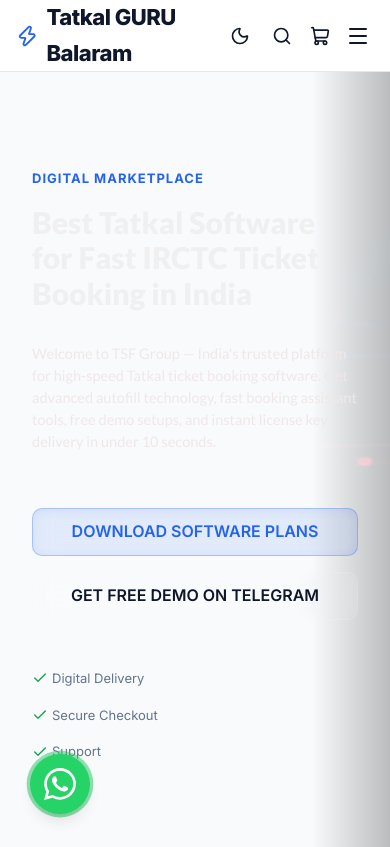
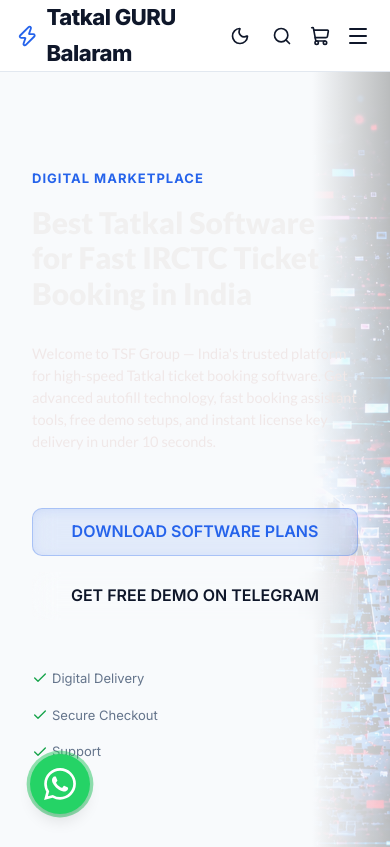
Before and after one commit to tatkalgurubalaram/tatkalguru, a React (Vite) app: page / in a window 390 px wide. Shown: the top 847 px of the page. Built offline with nearby package versions, Linux system fonts and the light colour scheme; no server answers; the HTML template or start-up script is replaced by a standard one.

Commit message:
Use image.png as mobile hero background

```diff
--- a/src/components/home/HeroSection.tsx
+++ b/src/components/home/HeroSection.tsx
@@ -5,6 +5,7 @@
 import { Check } from 'lucide-react';
 import { useTheme } from '../../context/ThemeContext';
 import heroBg from '../../assets/hero-bg.png';
+import mobileHeroBg from '../../assets/image.png';
 
 export const HeroSection: React.FC = () => {
   const { theme } = useTheme();
@@ -12,14 +13,29 @@
 
   return (
     <section style={{ backgroundColor: 'var(--color-bg)', position: 'relative', overflow: 'hidden', padding: 'var(--space-16) 0' }}>
-      {/* Background Image Layer */}
+      {/* Desktop Background Image Layer */}
       <div
+        className="hidden md:block"
         style={{
           position: 'absolute',
           inset: 0,
           backgroundImage: `url(${heroBg})`,
           backgroundSize: 'cover',
           backgroundPosition: 'right center',
+          opacity: isDark ? 0.45 : 0.25,
+          zIndex: 0
+        }}
+      />
+
+      {/* Mobile Background Image Layer */}
+      <div
+        className="block md:hidden"
+        style={{
+          position: 'absolute',
+          inset: 0,
+          backgroundImage: `url(${mobileHeroBg})`,
+          backgroundSize: 'cover',
+          backgroundPosition: 'center',
           opacity: isDark ? 0.45 : 0.25,
           zIndex: 0
         }}
```
Also changed, not shown: src/assets/image.png (added).
